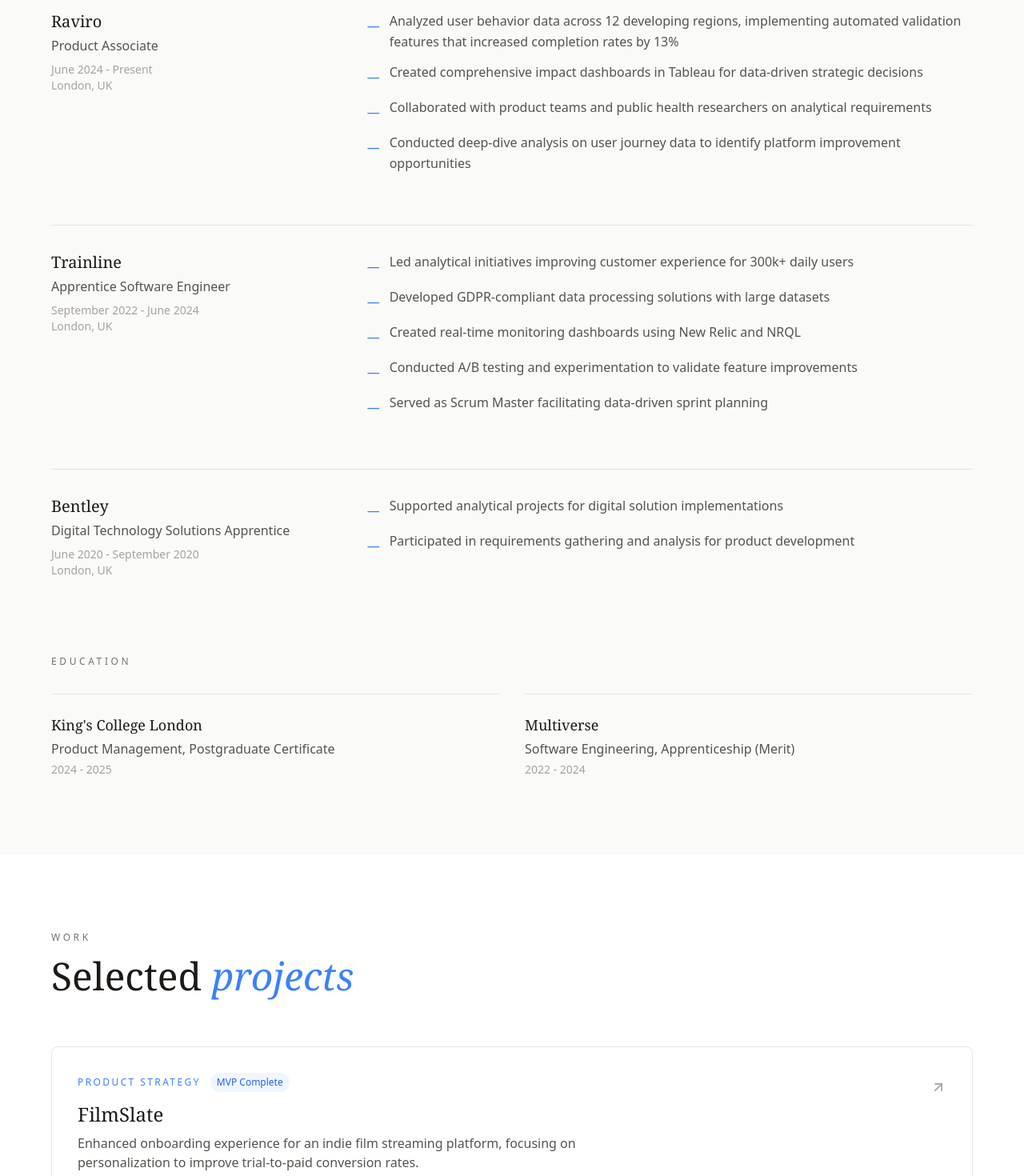
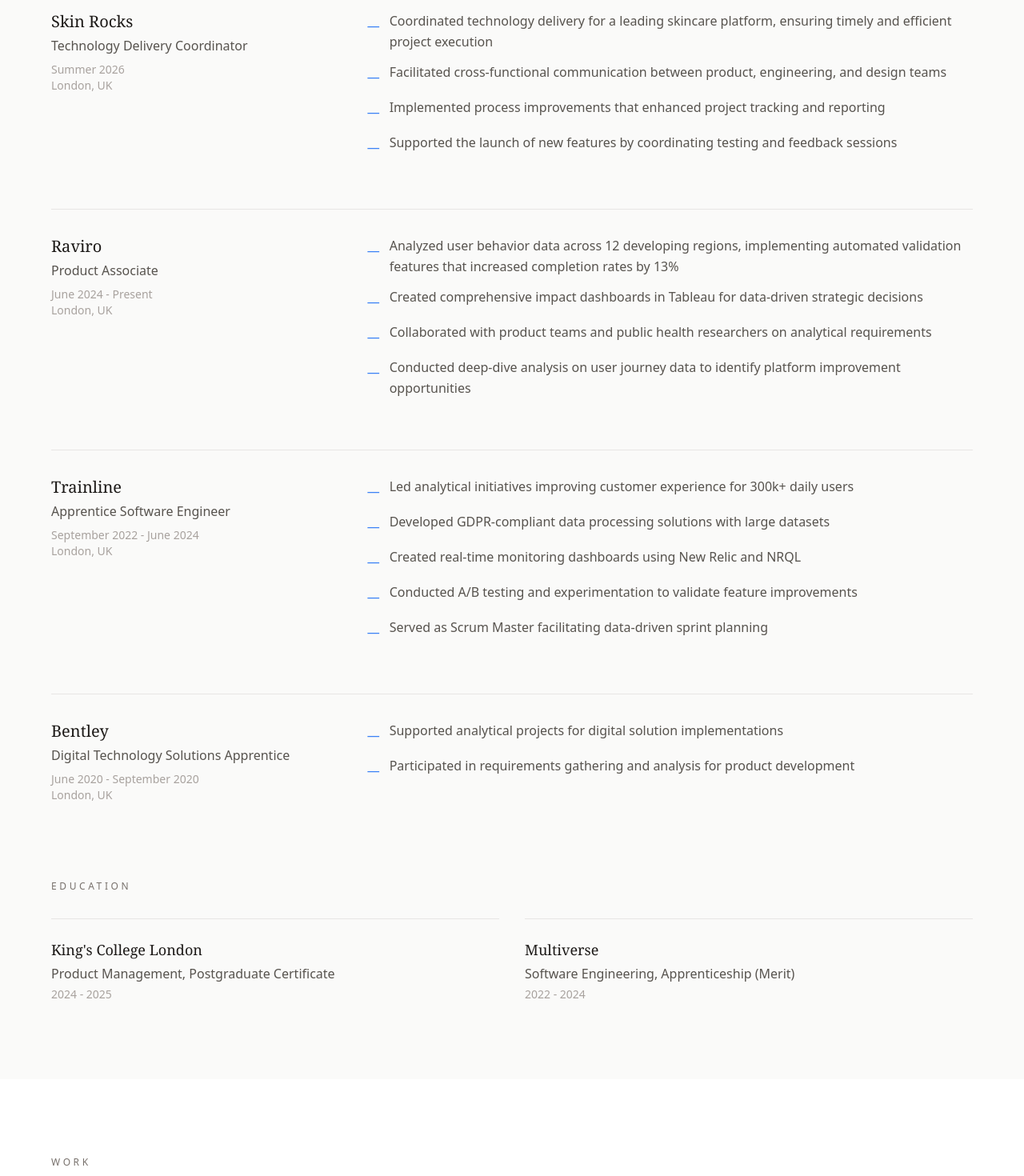
Before and after one commit to kanya01/mosser, a React (Vite) app: page / in a window 1280 px wide. Shown: the part 1060-2530 px from the top of the page at 80% size. Built offline with nearby package versions, Linux system fonts and the light colour scheme.

Commit message:
initial p

```diff
--- a/src/components/portfolio.jsx
+++ b/src/components/portfolio.jsx
@@ -11,6 +11,18 @@
     }, []);
 
     const experiences = [
+        {
+            company: "Skin Rocks",
+            role: "Technology Delivery Coordinator",
+            period: "Summer 2026",
+            location: "London, UK",
+            achievements: [
+                "Coordinated technology delivery for a leading skincare platform, ensuring timely and efficient project execution",
+                "Facilitated cross-functional communication between product, engineering, and design teams",
+                "Implemented process improvements that enhanced project tracking and reporting",
+                "Supported the launch of new features by coordinating testing and feedback sessions"
+            ]
+        },
         {
             company: "Raviro",
             role: "Product Associate",
@@ -50,12 +62,12 @@
 
     const projects = [
         {
-            id: 'filmslate',
-            name: "FilmSlate",
-            description: "Enhanced onboarding experience for an indie film streaming platform, focusing on personalization to improve trial-to-paid conversion rates.",
-            category: "Product Strategy",
-            status: "MVP Complete",
-            link: "/case-study/filmslate"
+            id: 'meridian',
+            name: "Meridian",
+            description: "We’re building a marketplace for local services, starting in Kenya, that helps people find and book reliable professionals for cleaning, maintenance and handyman work. We aim to make hiring easier and more trustworthy while helping service providers find customers and grow their businesses.",
+            category: "Full-Stack Development",
+            status: "In Development",
+            link: "/case-study/meridian"
         },
         {
             id: 'live-o',
@@ -81,6 +93,14 @@
             category: "Developer Tools",
             status: "In Development",
             link: "/case-study/skilldeck"
+        },
+        {
+            id: 'filmslate',
+            name: "FilmSlate",
+            description: "Enhanced onboarding experience for an indie film streaming platform, focusing on personalization to improve trial-to-paid conversion rates.",
+            category: "Product Strategy",
+            status: "MVP Complete",
+            link: "/case-study/filmslate"
         }
     ];
 
```
